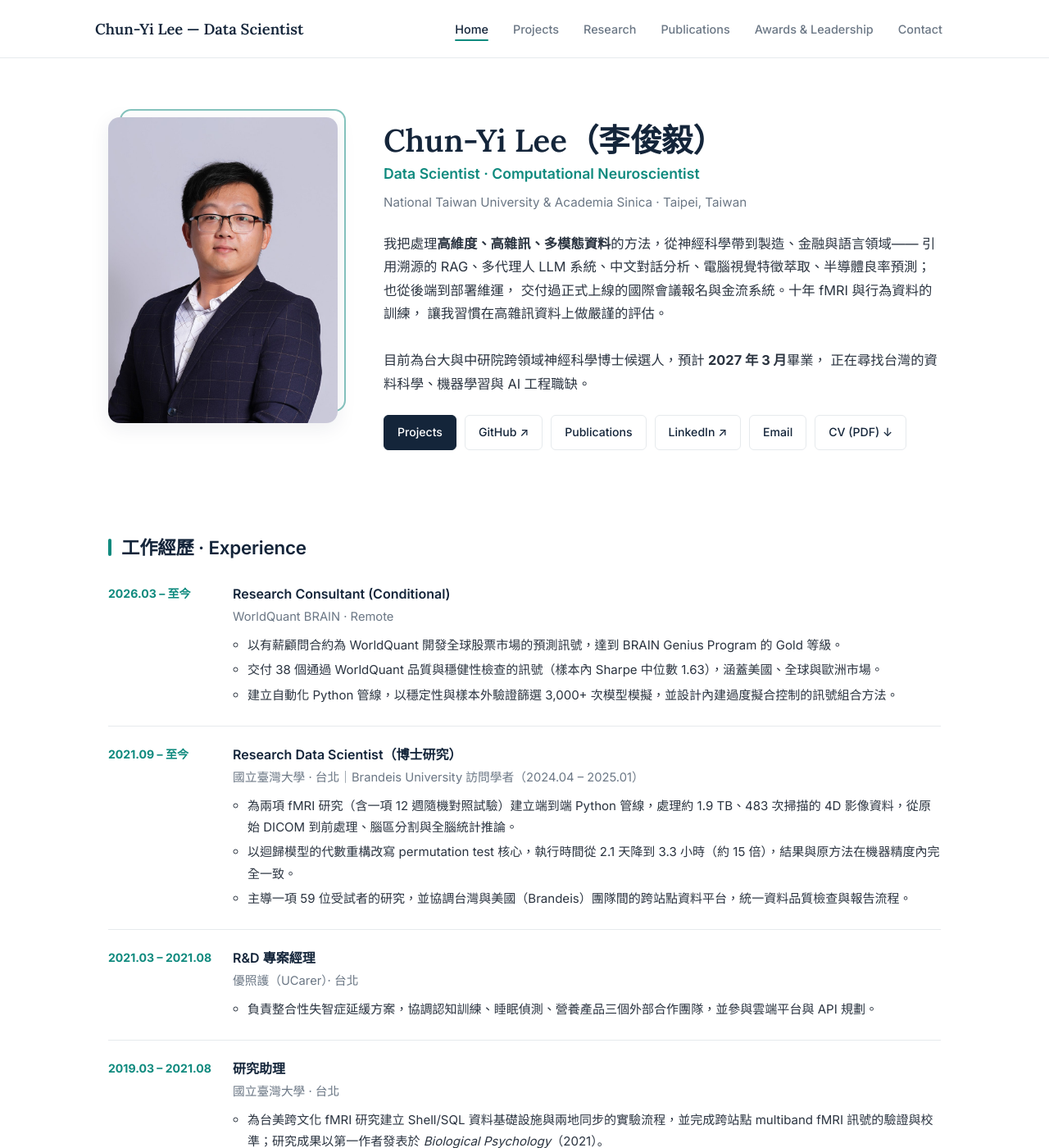
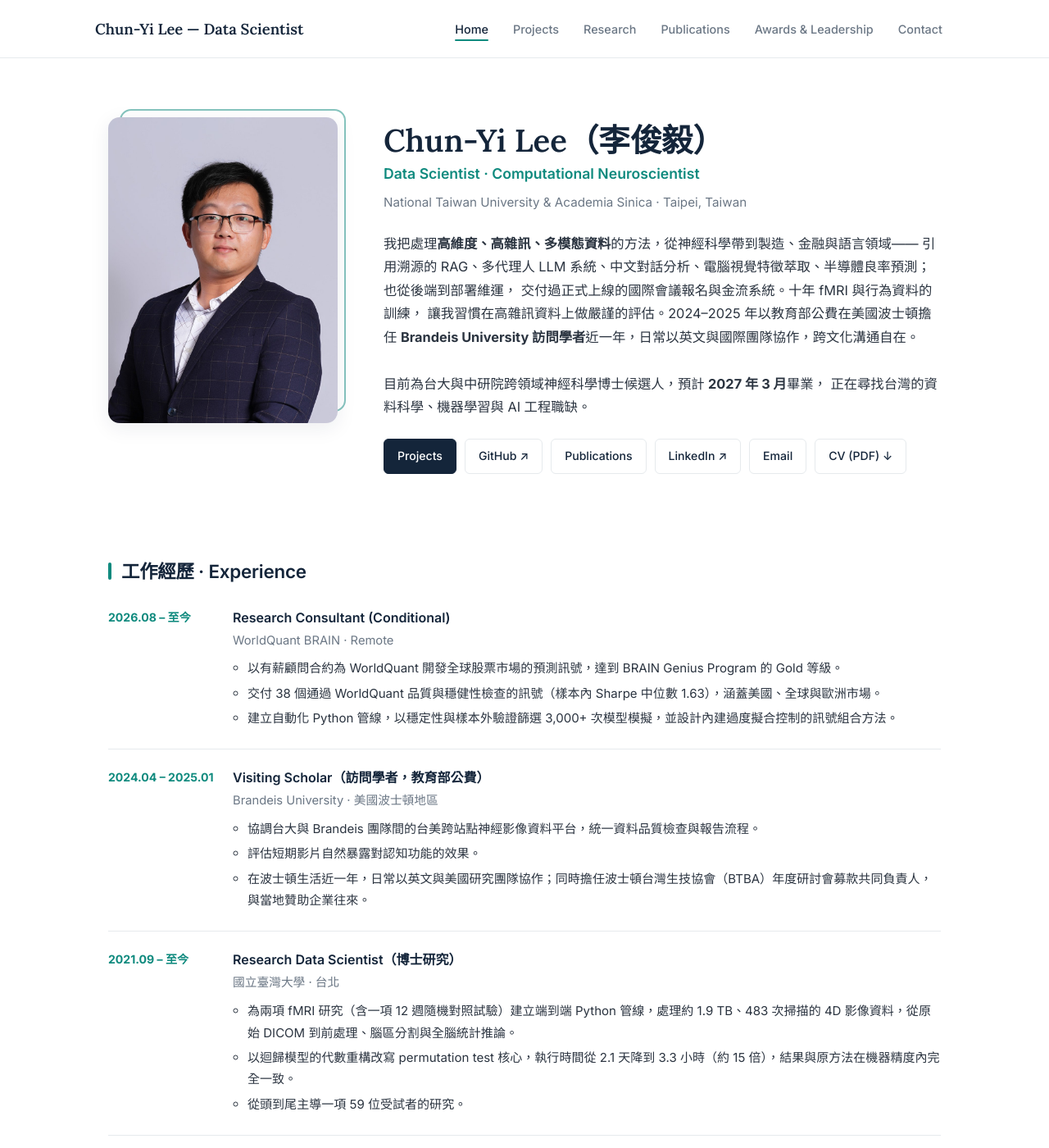
Before and after one commit to JamesLeeCY/JamesLeeCY.github.io, a Jekyll site: the page built from index.html, in a window 1280 px wide and 1400 px high. Shown: the whole window at 82% size. Built offline with Jekyll 4.4.1, drawn with Linux system fonts in a browser that asks for light colours.

Commit message:
Homepage: WorldQuant from Aug 2026; Brandeis visiting scholar as its own role; note the Boston year in the bio
Co-Authored-By: Claude Opus 5.5 <noreply@anthropic.com>

```diff
--- a/index.html
+++ b/index.html
@@ -16,7 +16,8 @@ permalink: /
             我把處理<strong>高維度、高雜訊、多模態資料</strong>的方法，從神經科學帶到製造、金融與語言領域——
             引用溯源的 RAG、多代理人 LLM 系統、中文對話分析、電腦視覺特徵萃取、半導體良率預測；也從後端到部署維運，
             交付過正式上線的國際會議報名與金流系統。十年 fMRI 與行為資料的訓練，
-            讓我習慣在高雜訊資料上做嚴謹的評估。
+            讓我習慣在高雜訊資料上做嚴謹的評估。2024–2025 年以教育部公費在美國波士頓擔任
+            <strong>Brandeis University 訪問學者</strong>近一年，日常以英文與國際團隊協作，跨文化溝通自在。
             <br><br>
             目前為台大與中研院跨領域神經科學博士候選人，預計 <strong>2027 年 3 月</strong>畢業，
             正在尋找台灣的資料科學、機器學習與 AI 工程職缺。
@@ -36,7 +37,7 @@ permalink: /
     <h2 class="section-title">工作經歷 · Experience</h2>
     <ul class="exp-list">
         <li>
-            <span class="exp-period">2026.03 – 至今</span>
+            <span class="exp-period">2026.08 – 至今</span>
             <div>
                 <div class="exp-role">Research Consultant (Conditional)</div>
                 <div class="exp-org">WorldQuant BRAIN · Remote</div>
@@ -48,14 +49,26 @@ permalink: /
             </div>
         </li>
         <li>
+            <span class="exp-period">2024.04 – 2025.01</span>
+            <div>
+                <div class="exp-role">Visiting Scholar（訪問學者，教育部公費）</div>
+                <div class="exp-org">Brandeis University · 美國波士頓地區</div>
+                <ul>
+                    <li>協調台大與 Brandeis 團隊間的台美跨站點神經影像資料平台，統一資料品質檢查與報告流程。</li>
+                    <li>評估短期影片自然暴露對認知功能的效果。</li>
+                    <li>在波士頓生活近一年，日常以英文與美國研究團隊協作；同時擔任波士頓台灣生技協會（BTBA）年度研討會募款共同負責人，與當地贊助企業往來。</li>
+                </ul>
+            </div>
+        </li>
+        <li>
             <span class="exp-period">2021.09 – 至今</span>
             <div>
                 <div class="exp-role">Research Data Scientist（博士研究）</div>
-                <div class="exp-org">國立臺灣大學 · 台北｜Brandeis University 訪問學者（2024.04 – 2025.01）</div>
+                <div class="exp-org">國立臺灣大學 · 台北</div>
                 <ul>
                     <li>為兩項 fMRI 研究（含一項 12 週隨機對照試驗）建立端到端 Python 管線，處理約 1.9 TB、483 次掃描的 4D 影像資料，從原始 DICOM 到前處理、腦區分割與全腦統計推論。</li>
                     <li>以迴歸模型的代數重構改寫 permutation test 核心，執行時間從 2.1 天降到 3.3 小時（約 15 倍），結果與原方法在機器精度內完全一致。</li>
-                    <li>主導一項 59 位受試者的研究，並協調台灣與美國（Brandeis）團隊間的跨站點資料平台，統一資料品質檢查與報告流程。</li>
+                    <li>從頭到尾主導一項 59 位受試者的研究。</li>
                 </ul>
             </div>
         </li>
```
